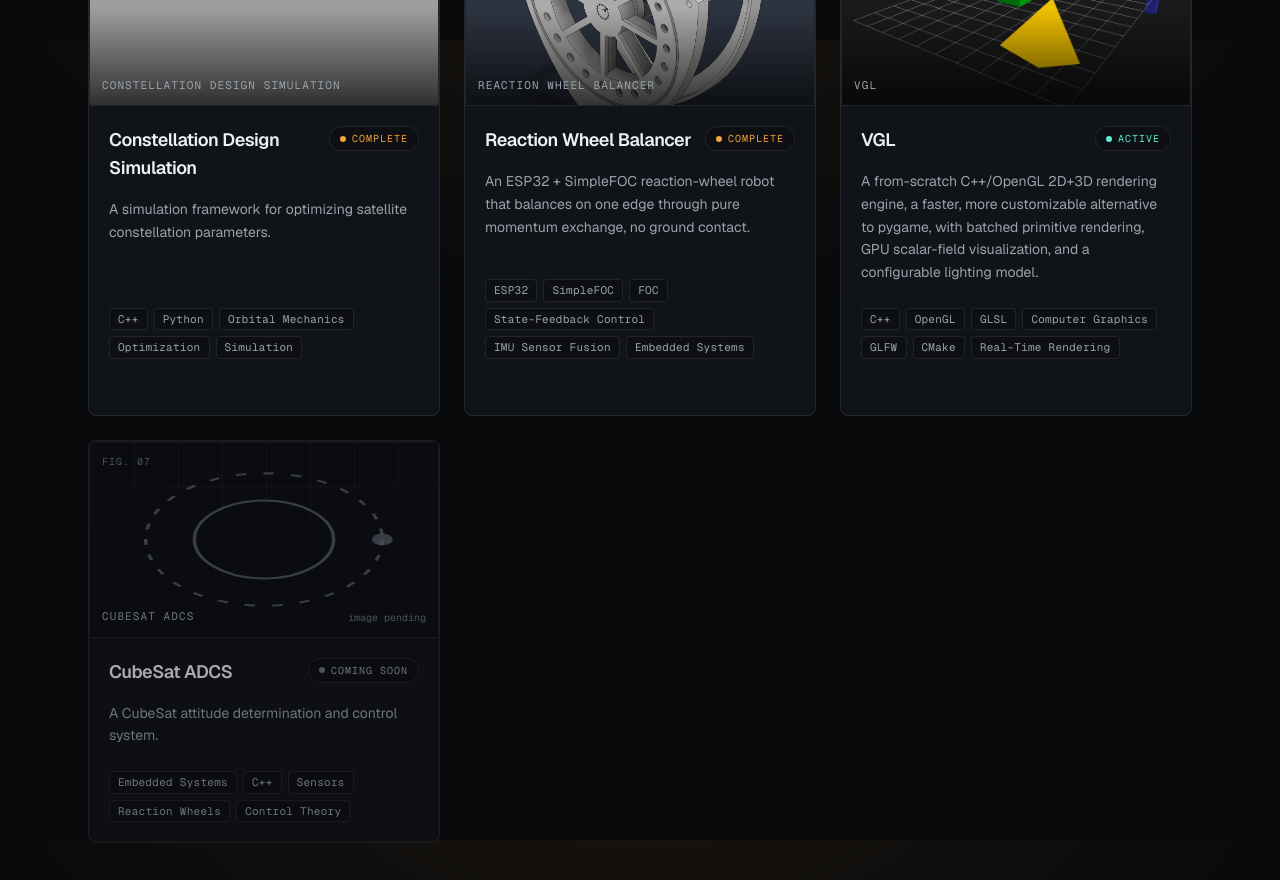
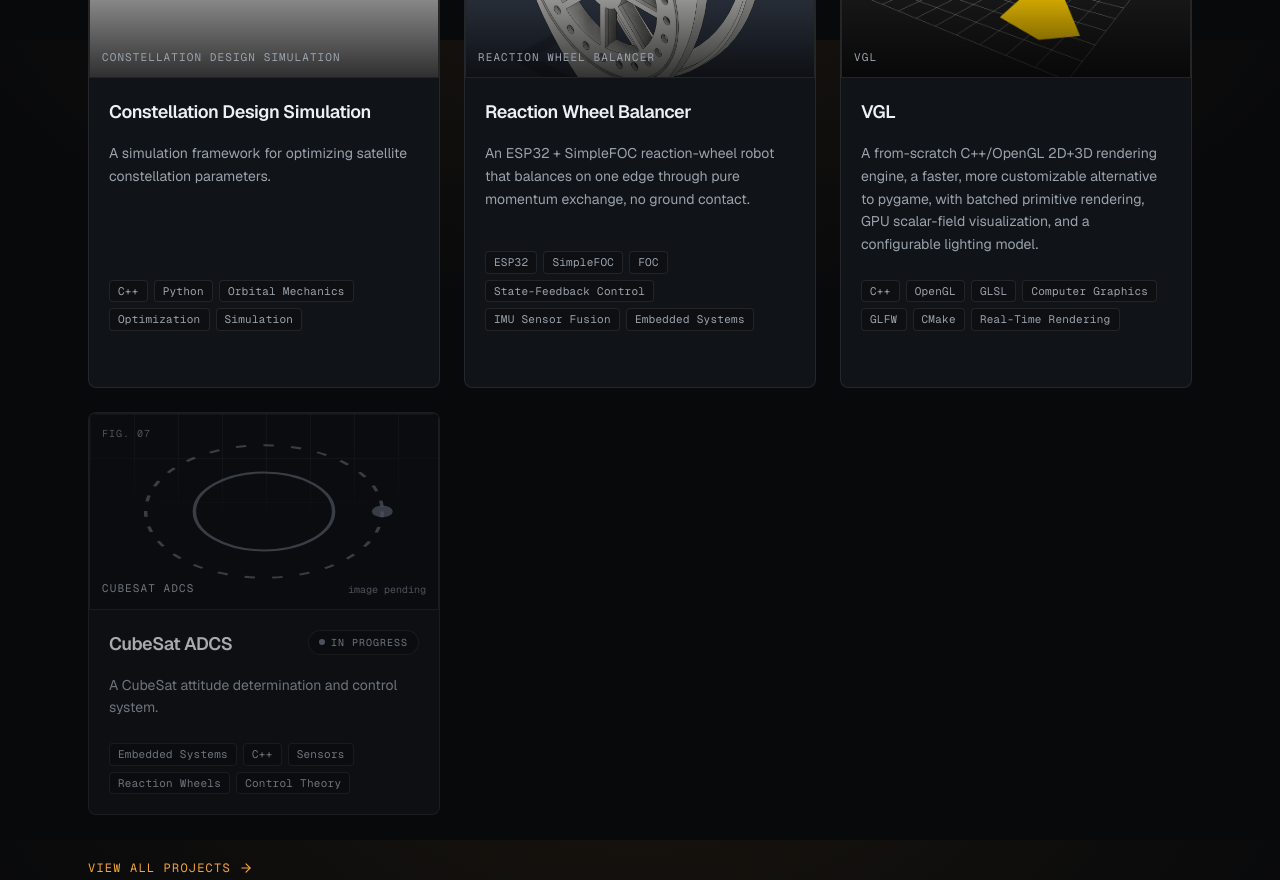
Before and after one commit to vcampos4545/vaughn-campos-portfolio, a Next.js app: page / in a window 1280 px wide. Shown: the part 1560-2440 px from the top of the page. Built offline with nearby package versions, Linux system fonts and the light colour scheme; grey boxes are pictures that could not be loaded.

Commit message:
refactor: remove status badges

```diff
--- a/components/StatusBadge.tsx
+++ b/components/StatusBadge.tsx
@@ -1,21 +1,10 @@
 import type { ProjectStatus } from "@/lib/projects";
 
-const STATUS_CONFIG: Record<
-  ProjectStatus,
-  { label: string; dot: string; text: string }
+const STATUS_CONFIG: Partial<
+  Record<ProjectStatus, { label: string; dot: string; text: string }>
 > = {
-  active: {
-    label: "Active",
-    dot: "bg-data",
-    text: "text-data",
-  },
-  completed: {
-    label: "Complete",
-    dot: "bg-accent",
-    text: "text-accent",
-  },
   "coming-soon": {
-    label: "Coming Soon",
+    label: "In Progress",
     dot: "bg-muted-2",
     text: "text-muted",
   },
@@ -23,6 +12,7 @@ const STATUS_CONFIG: Record<
 
 export function StatusBadge({ status }: { status: ProjectStatus }) {
   const config = STATUS_CONFIG[status];
+  if (!config) return null;
 
   return (
     <span
```
